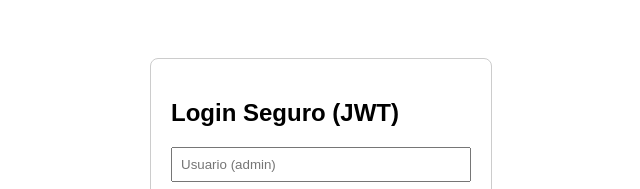
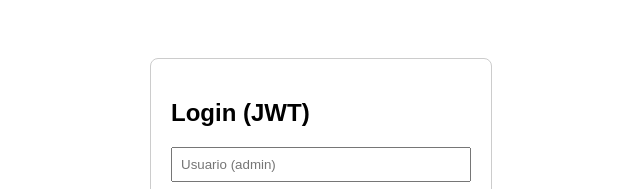
Before and after one commit to SeaBassy4/JWT-Practica_PG, a website: page public/index.html in a window 1280 px wide. Shown: the top 189 px of the page, without its empty margins (319-959 px from the left). Drawn offline with Linux system fonts and the light colour scheme.

Commit message:
chore: quick fix

```diff
--- a/public/index.html
+++ b/public/index.html
@@ -7,7 +7,7 @@
   </head>
   <body>
     <div class="card">
-      <h2>Login Seguro (JWT)</h2>
+      <h2>Login (JWT)</h2>
       <input type="text" id="user" placeholder="Usuario (admin)" />
       <input type="password" id="pass" placeholder="Contraseña (1234)" />
       <button onclick="login()">Iniciar Sesión</button>
```
